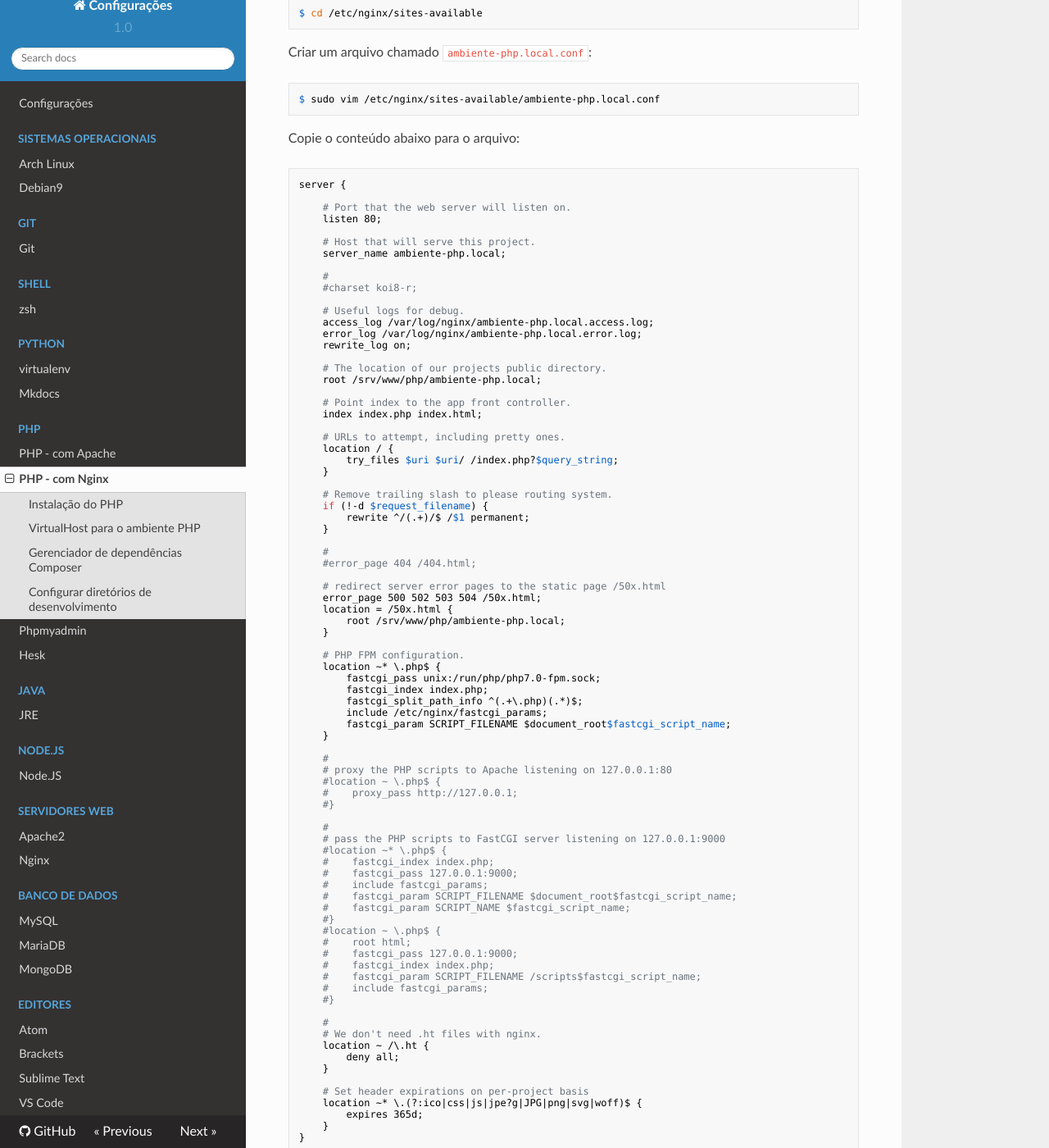
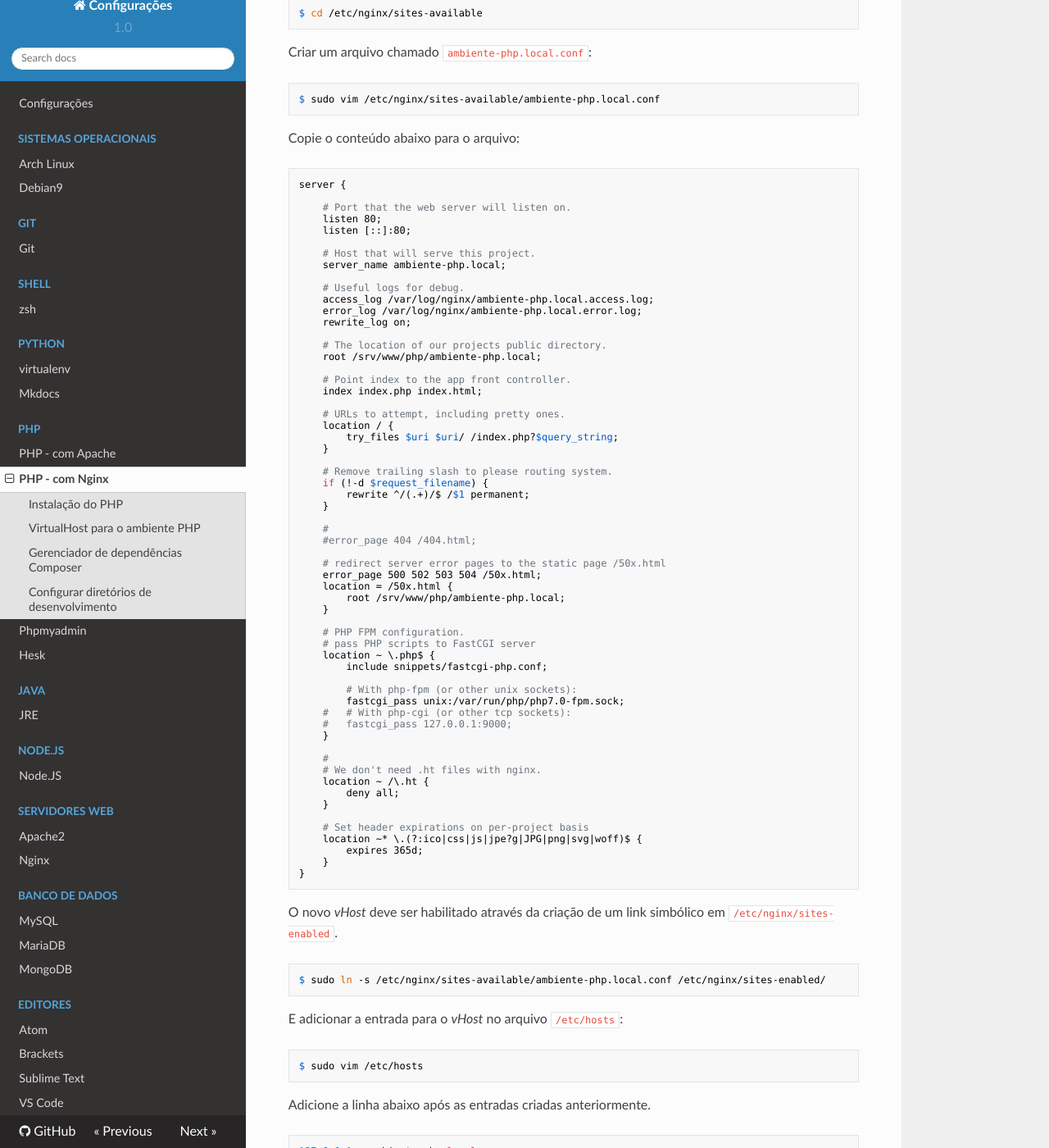
Before and after one commit to getuliovinicius/configuracoes, an MkDocs documentation site: the page built from mds/php/php-nginx.md, in a window 1280 px wide and 1400 px high, scrolled down 1700 px. Shown: the whole window at 82% size. Built offline with MkDocs 1.6.1, drawn with Linux system fonts in a browser that asks for light colours; nearby versions of some CDN libraries; old or Windows-style settings are respelled for this version of MkDocs.

Commit message:
Atualização: mds/php/php-nginx.md

```diff
--- a/mds/php/php-nginx.md
+++ b/mds/php/php-nginx.md
@@ -91,12 +91,10 @@
 
     # Port that the web server will listen on.
     listen 80;
+    listen [::]:80;
 
     # Host that will serve this project.
     server_name ambiente-php.local;
-
-	#
-	#charset koi8-r;
 
     # Useful logs for debug.
     access_log /var/log/nginx/ambiente-php.local.access.log;
@@ -110,7 +108,7 @@
     index index.php index.html;
 
     # URLs to attempt, including pretty ones.
-	location / {
+    location / {
         try_files $uri $uri/ /index.php?$query_string;
     }
 
@@ -129,36 +127,15 @@
     }
 
     # PHP FPM configuration.
-    location ~* \.php$ {
-        fastcgi_pass unix:/run/php/php7.0-fpm.sock;
-        fastcgi_index index.php;
-        fastcgi_split_path_info ^(.+\.php)(.*)$;
-        include /etc/nginx/fastcgi_params;
-        fastcgi_param SCRIPT_FILENAME $document_root$fastcgi_script_name;
+    # pass PHP scripts to FastCGI server
+    location ~ \.php$ {
+        include snippets/fastcgi-php.conf;
+
+        # With php-fpm (or other unix sockets):
+        fastcgi_pass unix:/var/run/php/php7.0-fpm.sock;
+    #	# With php-cgi (or other tcp sockets):
+    #	fastcgi_pass 127.0.0.1:9000;
     }
-
-    #
-    # proxy the PHP scripts to Apache listening on 127.0.0.1:80
-    #location ~ \.php$ {
-    #    proxy_pass http://127.0.0.1;
-    #}
-
-    #
-    # pass the PHP scripts to FastCGI server listening on 127.0.0.1:9000
-    #location ~* \.php$ {
-    #    fastcgi_index index.php;
-    #    fastcgi_pass 127.0.0.1:9000;
-    #    include fastcgi_params;
-    #    fastcgi_param SCRIPT_FILENAME $document_root$fastcgi_script_name;
-    #    fastcgi_param SCRIPT_NAME $fastcgi_script_name;
-    #}
-    #location ~ \.php$ {
-    #    root html;
-    #    fastcgi_pass 127.0.0.1:9000;
-    #    fastcgi_index index.php;
-    #    fastcgi_param SCRIPT_FILENAME /scripts$fastcgi_script_name;
-    #    include fastcgi_params;
-    #}
 
     #
     # We don't need .ht files with nginx.
```
